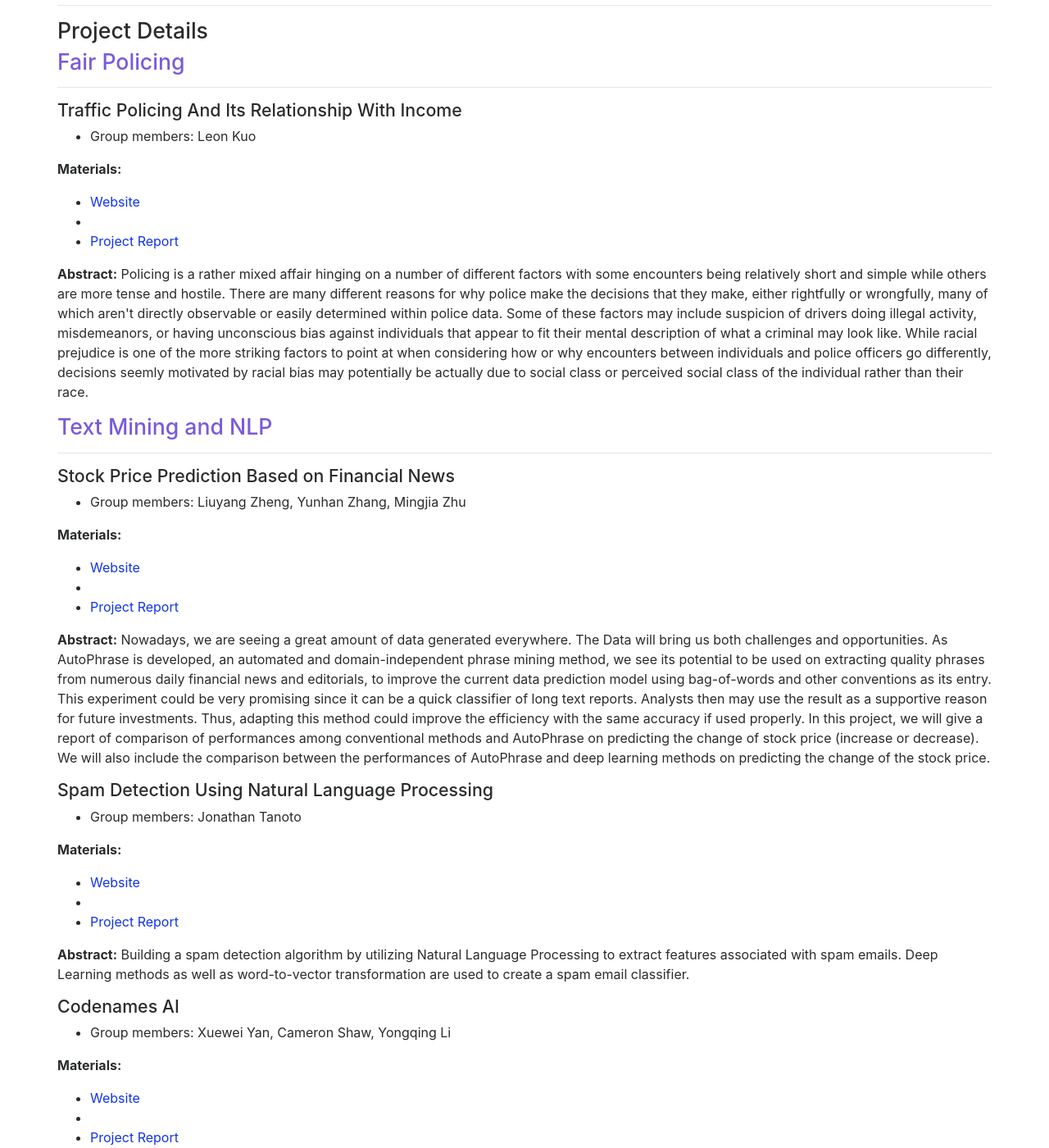
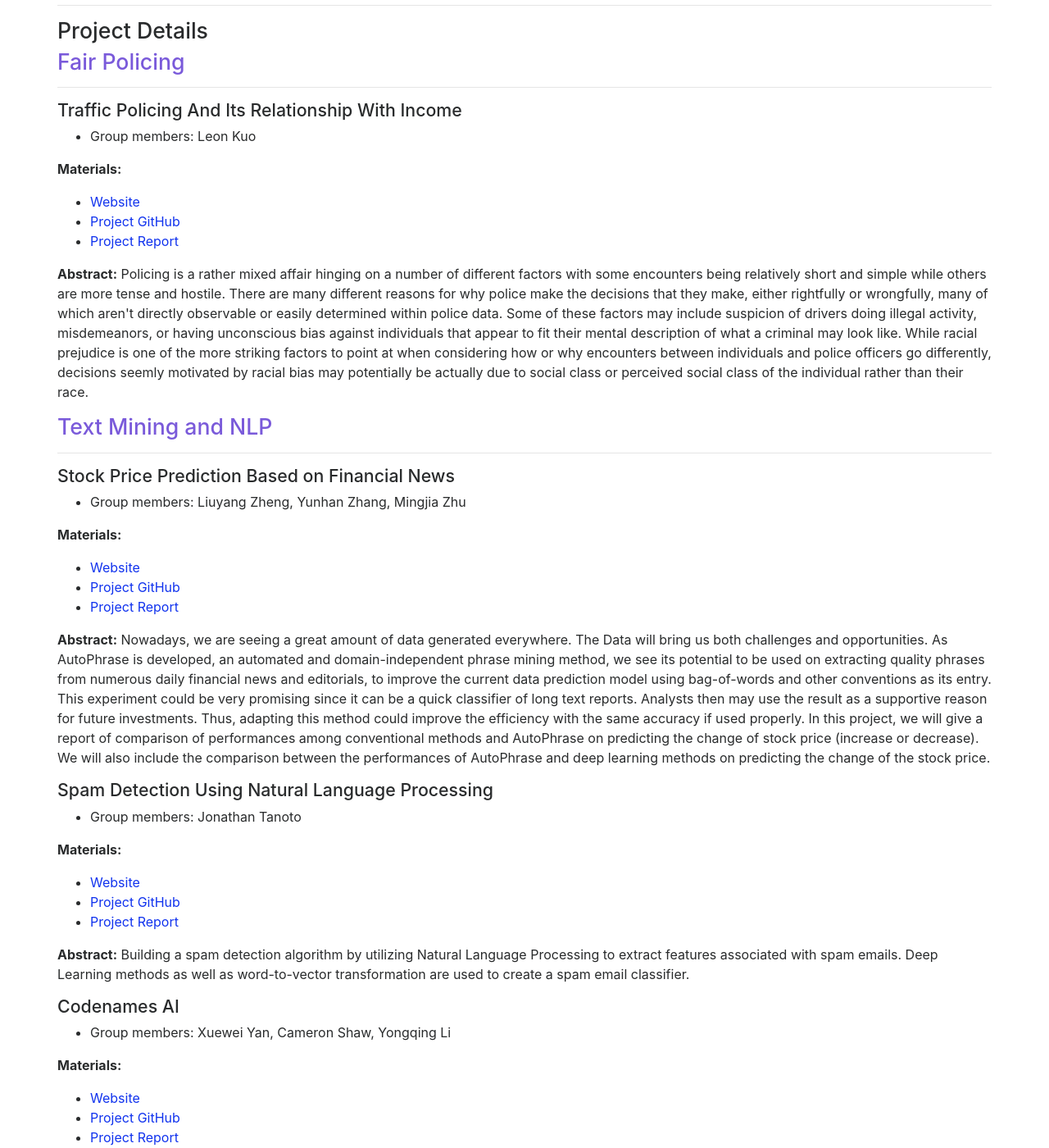
Before and after one commit to DSC-Capstone/projects-2021-2022, a Jekyll site: the page built from index.md, in a window 1280 px wide and 1400 px high, scrolled down 6604 px. Shown: the whole window at 82% size. Built offline with Jekyll 4.4.1, drawn with Linux system fonts in a browser that asks for light colours; nearby versions of some CDN libraries; some of the changed text lies outside the part shown.

Commit message:
live projects

```diff
--- a/_includes/details.html
+++ b/_includes/details.html
@@ -16,7 +16,7 @@
           <li><a href="{{ project.website }}">Website</a></li>
           <!-- <li><a href="https://github.com/DSC-Capstone/projects-2021-2022/tree/main/projects/{{ project.num }}/README.md">Project GitHub -->
           <!-- Repository</a></li> -->
-          <li><a href="{{ project.repo }}"></a></li>
+          <li><a href="{{ project.repo }}">Project GitHub</a></li>
           <!-- <li><a href="reports/{{ project.num }}.pdf">Project Report</a></li> -->
           <li><a href="{{ project.report }}">Project Report</a></li>
         </ul>
```
